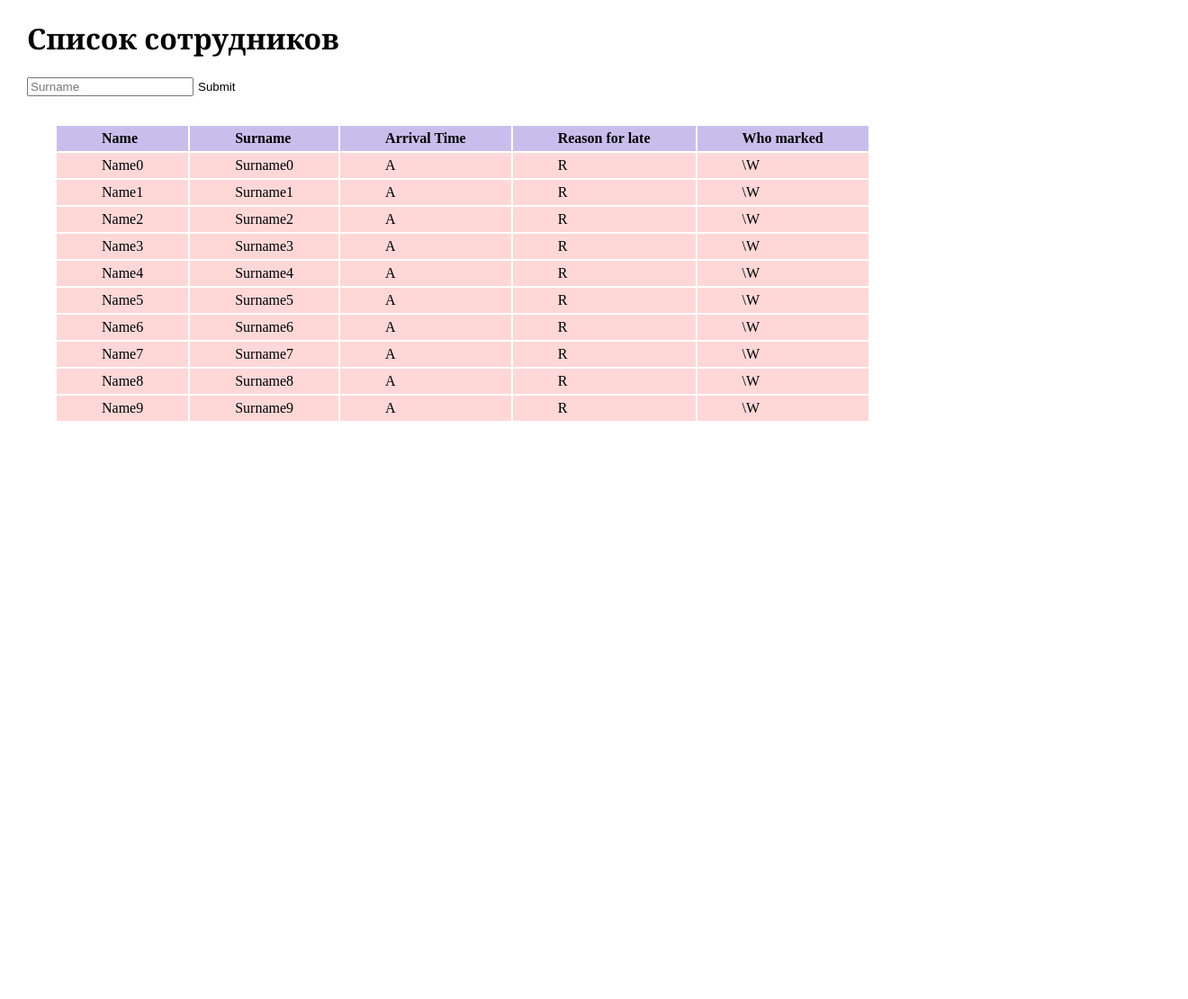
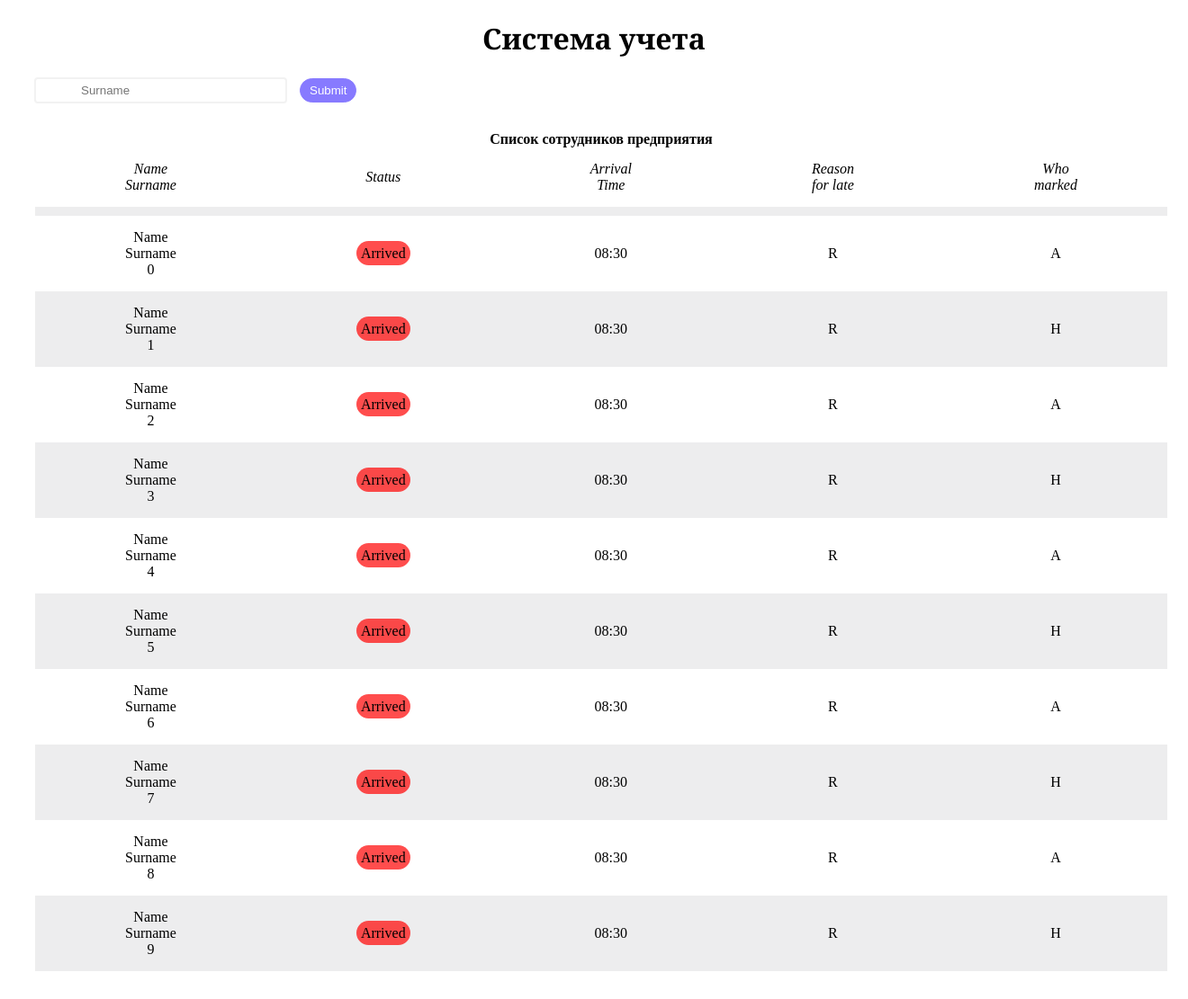
Before and after one commit to SamayaA/staff_attendance, a Django app: page /list/ in a window 1320 px wide. Shown: the whole page at 90% size. Before the commit the page ends 468 px from the top, so only its background shows below. Run offline with Django 3.2, Linux system fonts and the light colour scheme.

Commit message:
Changed link to css file and style of search input

```diff
--- a/static/css/workers_table/indexcss.css
+++ b/static/css/workers_table/indexcss.css
@@ -1,70 +1,85 @@
 body {
-    display: block;
-    margin: 0 30px;
-
     background-color: #ffffff;
 }
 
 
 h1 {
-    text-align: left;
+    text-align: center;
     font-family: Georgia, serif;
 }
 
 .header {
-    font-weight: 700;
+    font-style: italic;
+    font-weight: 400;
     color: #000;
 }
 
-.search_input {
-    outline: auto;
-    outline-offset: 2px;
-    border: 5px solid #346aff;
-    border-radius: 20%;
-
-}
-
 .stuff_table {
-    width: 80%;
-    box-sizing: content-box;
-    display: flex;
-    flex-wrap: nowrap;
     margin: 30px;
     font-family: Updock, serif;
     text-align: left;
-    border: 1px solid transparent;
+    border: 1px solid white;
 }
 
-.employee_inf:nth-child(1n+1) {
-    background: #ffd7d7;
+table {
+    border-collapse:collapse;
 }
 
-td {
-    padding:5px 50px;
+thead {
+    margin-bottom: 10px;
+    margin-top: 10px;
+    border-bottom: 10px solid #ededee;
 }
 
-.h1 {
-    background-color: #346aff;
+.employee_inf {
+    background-color: #ffffff;
+}
+.employee_inf1 {
+    background-color: #ededee;
 }
 
-tr:first-child {
-    background: #c9bdec;
-
+td, th {
+    text-align: center;
+    padding: 15px 100px;
 }
 
-th {
-    padding:5px 50px;
+.button {
+    padding: 5px 10px;
+    margin-left: 10px;
+    background-color: #877aff;
+    border: 1px solid #877aff;
+    border-radius: 5em;
+    color: white;
 }
 
-button {
-    background: transparent;
-    padding: 1px;
-    border-style: none;
+.done {
+    background-color: rgba(255, 12, 12, 0.729);
+    padding: 5px;
+    border: 1px;
+    border-radius: 5em;
+}
+
+.arrived {
+    background-color: rgba(98, 255, 103, 0.729);
+    padding: 5px;
+    border: 1px;
+    border-radius: 5em;
+}
+
+.search_employee {
+    margin-left: 30px;
 }
 
 button::hover {
   cursor: pointer;
-  background: #fcdda1;
-  border: 1px solid transparent;
+  padding: 5px 10px;
+  border: 1px solid #c3c3c3;
   border-radius: 5px;
+  background: #c3c3c3;
 }
+
+input[type=search] {
+    padding: 5px 50px;
+    border: 2px solid rgb(242, 242, 242);
+    border-radius: 4px;
+  }
--- a/templates/index.html
+++ b/templates/index.html
@@ -4,7 +4,7 @@
     <meta charset="utf-8"/>
     <title>HTML5</title>
     {% load static %}
-    <link href={% static "css/workers_table/indexcss.css"%}  rel="stylesheet" type="text/css">
+    <link rel="stylesheet" type="text/css" href='{% static "css/workers_table/indexcss.css"%}?{% now "U" %}'>
     <script>
       function get_hour(){
           element = document.getElementById("search_input")
@@ -19,29 +19,34 @@
     </script>
   </head>
   <body>
-    <h1>Список сотрудников</h1>
+    <h1>Система учета</h1>
     <form class="search_employee">
       <input id="search_input" placeholder="Surname" type="search"/>
-      <button onclick="get_hour()">Submit</button>
+      <button class="button" type="Submit" onclick='get_hour()'>Submit</button>
     </form>
     <section class="stuff_table">
       <table>
+        <caption><strong>Список сотрудников предприятия</strong></caption>
+        <thead>
           <tr class="table_headers">
-          <th class="header">Name</th>
-          <th class="header">Surname</th>
+            <th class="header">Name Surname</th>
+            <th class="header">Status</th>
             <th class="header">Arrival Time</th>
             <th class="header">Reason for late</th>
             <th class="header">Who marked</th>
           </tr>
+        </thead>
+        <tbody>
           {%for i in n%}
-        <tr class="employee_inf">
-          <td>Name{{i}}</td>
-          <td>Surname{{i}}</td>
-          <td>A</td>
+          <tr class="{%cycle 'employee_inf' 'employee_inf1'%}">
+            <td>Name Surname {{i}}</td>
+            <td><span class="{{status}}">Arrived</span></td>
+            <td><span> 08:30 </span></td>
             <td>R</td>
-          <td> \W</td>
+            <td>{% cycle "A" "H" %}</td>
           </tr>
           {% endfor %}
+        </tbody>
       </table>
     </section>
 </body>
```
Lines whose indentation alone changed are shown as unchanged.
